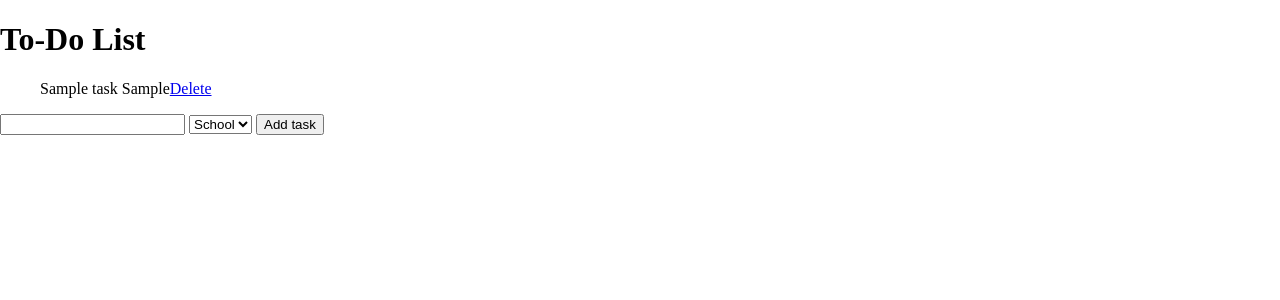
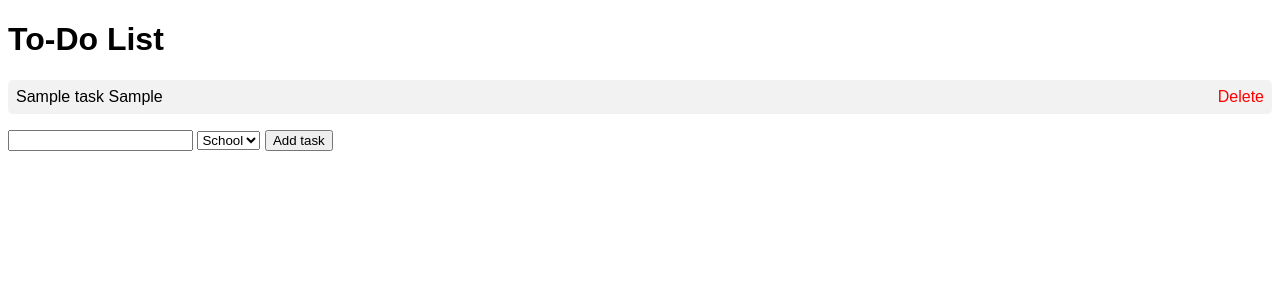
Before and after one commit to MrDewmon69/to-do-list, a Flask app: template templates/index.html in a window 1280 px wide. Shown: the top 300 px of the page. Run offline with Flask 3, Linux system fonts and the light colour scheme; the template is opened without the code that fills it: most values are stand-ins (such as "Sample title", 1, 10 or a date in 2020).

Commit message:
Update app.py and changed styling

```diff
--- a/app.py
+++ b/app.py
@@ -11,8 +11,8 @@ def index():
 @app.route('/add', methods=['POST'])
 def add():
     task_title = request.form['task']
-    task_catergory = request.form['task_catergory']
-    task = {task_title, task_catergory}
+    task_category = request.form['task_category']
+    task = {'title': task_title, 'category': task_category}
     tasks.append(task)
     return redirect(url_for('index'))
 
--- a/styles/style.css
+++ /dev/null
@@ -1,7 +0,0 @@
-body {
-    margin: auto;
-}
-
-ul li {
-    list-style: none;
-}
--- a/templates/index.html
+++ b/templates/index.html
@@ -4,22 +4,47 @@
     <meta charset="UTF-8">
     <meta name="viewport" content="width=device-width, initial-scale=1.0">
     <title>To-do List</title>
-    <link rel="stylesheet" href="/styles/style.css">
+    <style>
+        /* Your CSS styles go here */
+        body {
+            font-family: Arial, sans-serif;
+        }
+
+        ul {
+            list-style-type: none;
+            padding: 0;
+        }
+
+        li {
+            margin-bottom: 10px;
+            padding: 8px;
+            background-color: #f2f2f2;
+            border-radius: 5px;
+            display: flex;
+            justify-content: space-between;
+        }
+
+        a {
+            text-decoration: none;
+            color: #ff0000; /* Red color for the "Delete" link */
+        }
+    </style>
 </head>
 <body>
     <h1>To-Do List</h1>
 
     <ul>
         {% for task in tasks %}
-        <li>{{ task }} {{ task_catergory }}<a href="{{url_for('delete', index=loop.index0)}} ">Delete</a></li>
+        <li>{{ task.title }} {{ task_catergory }}<a href="{{url_for('delete', index=loop.index0)}} ">Delete</a></li>
         {% endfor %}
     </ul>
 
     <form action="{{url_for('add') }}" method="post">
         <input type="text" name="task">
 
-        <select name="task_catergory">
+        <select name="task_category">
             <option value="School">School</option>
+            <option value="Work">Work</option>
         </select>
         <button type="submit">Add task</button>
     </form>
```
